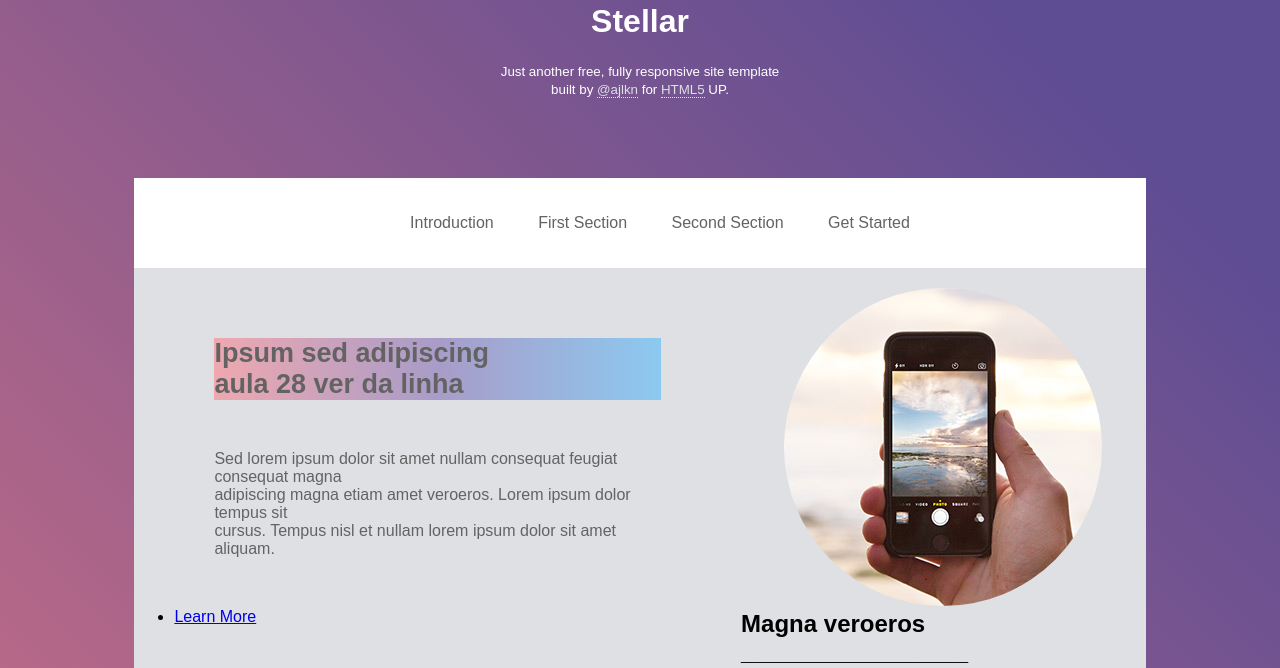
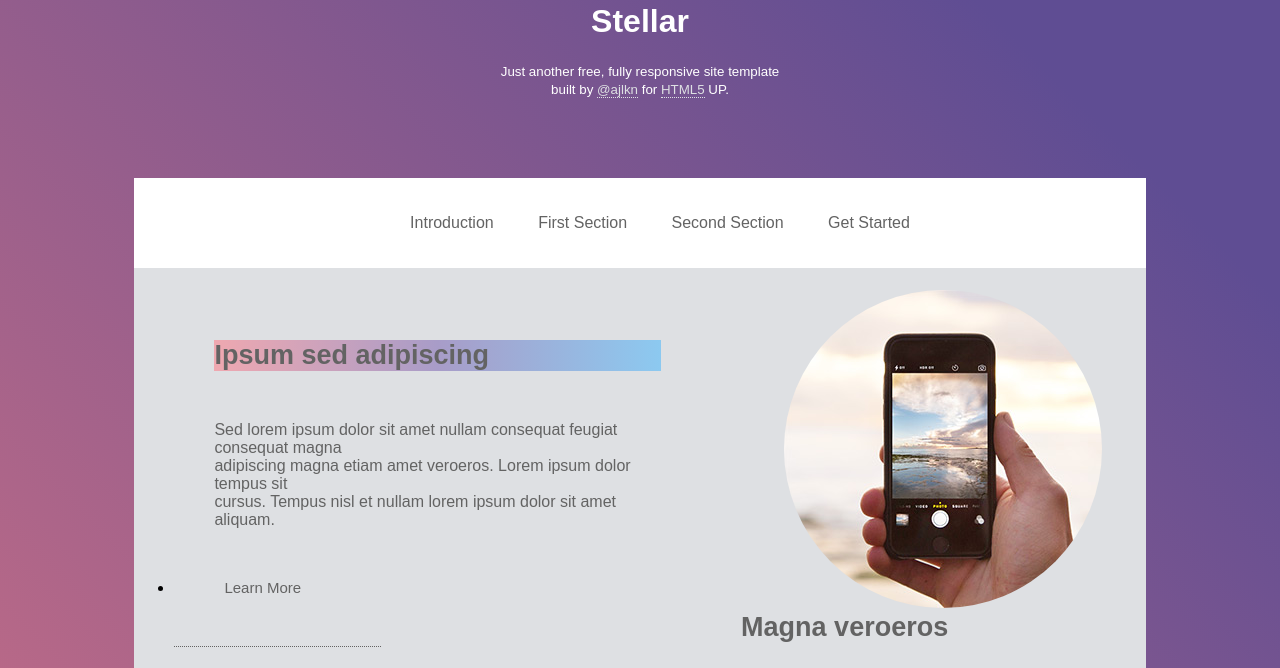
Before and after one commit to marcosp2233/entra21-marcos-paulo, a plain HTML site: page aulas/aula27/siteStelar/index.html in a window 1280 px wide. Shown: the part 227-895 px from the top of the page. Drawn offline with Linux system fonts and the light colour scheme.

Commit message:
mensagem

```diff
--- a/aulas/aula27/siteStelar/index.html
+++ b/aulas/aula27/siteStelar/index.html
@@ -46,7 +46,7 @@
              <div class="content">
          <header>
              <h2 class="titulo1">
-                Ipsum sed adipiscing <br> aula 28 ver da linha
+                Ipsum sed adipiscing <br>
              </h2>
          </header>
 
@@ -71,9 +71,8 @@
 
      <section #fisrt.main.special id="first" class="main special">
           <header class="major">
-              <h2>
+              <h2 class="ti2">
                 Magna veroeros <br>
-                <strong>_________________</strong>
               </h2>
          </header>
 
--- a/aulas/aula27/siteStelar/static/css/index.css
+++ b/aulas/aula27/siteStelar/static/css/index.css
@@ -56,6 +56,7 @@ h1 {
     color: #636363;
     font-size: 27px;
     background-image: linear-gradient(90deg, #efa8b0, #a89cc8, #8cc9f0);
+
 }
 
 
@@ -78,3 +79,19 @@ h1 {
    margin: 50px 80px;
    color: #636363;
 }
+
+.button {
+    padding: 50px 80px 50px 50px;
+    background: #dee0e3;
+    font-size: 15px;
+    color: #636363;
+    border-bottom: dotted 1px;
+    text-decoration: none;
+}
+
+.ti2 {
+
+    color: #636363;
+    font-size: 27px;
+
+}
```
